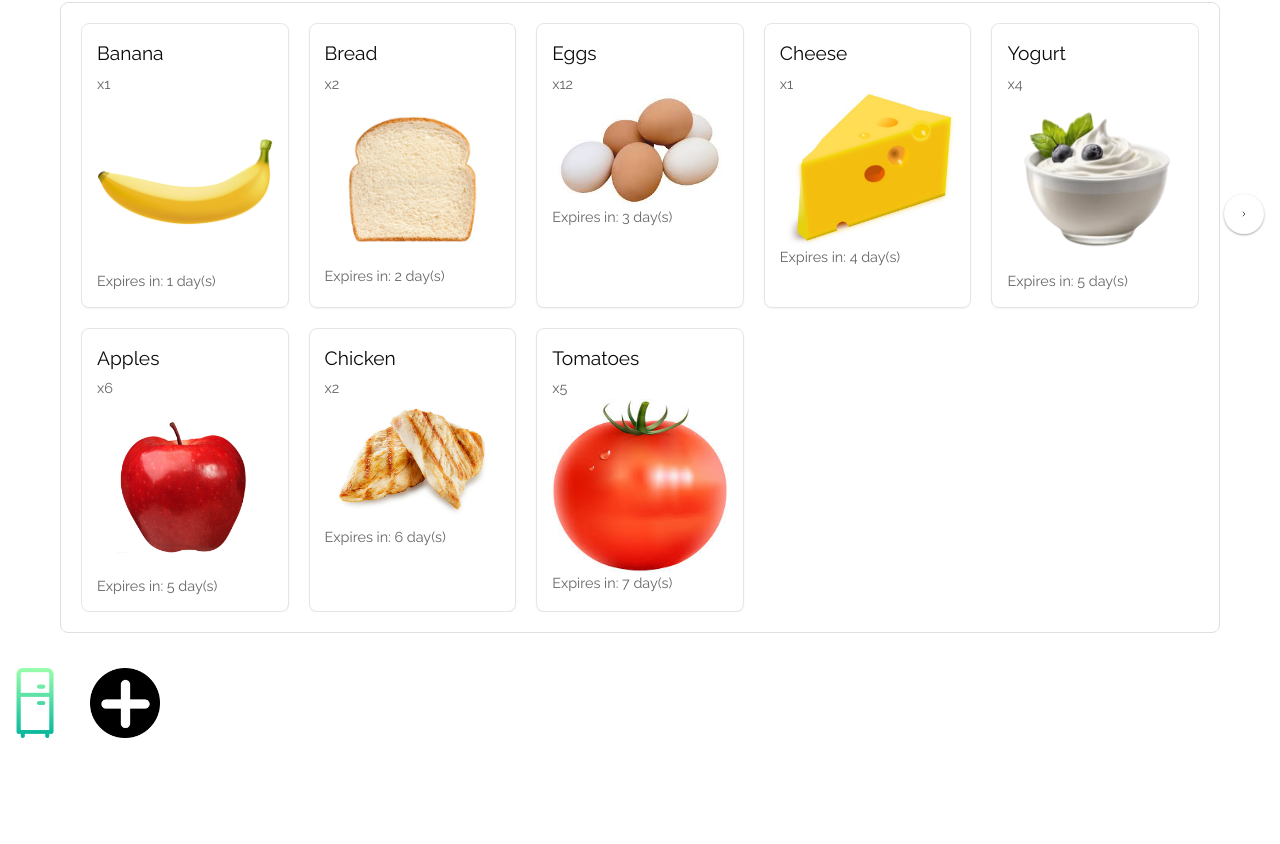
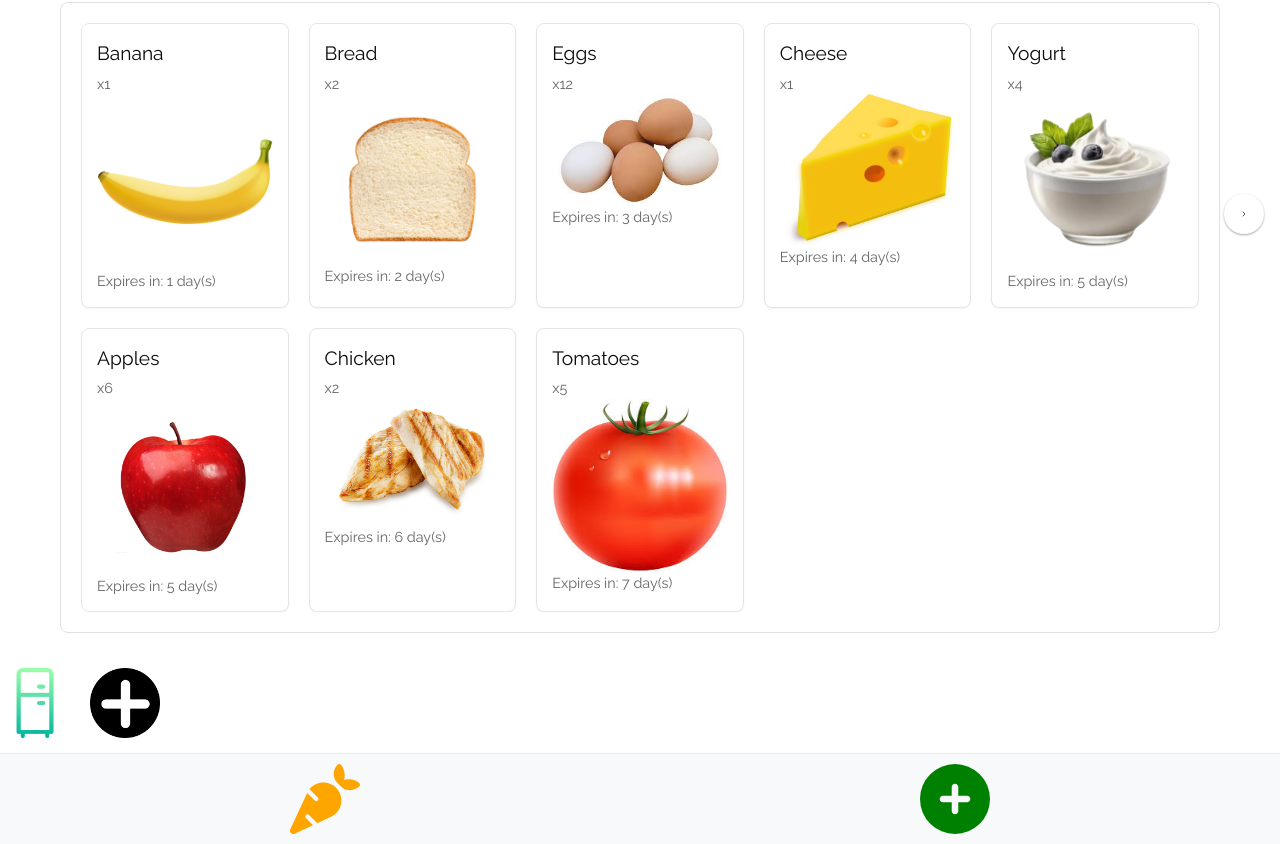
Before and after one commit to BrishaP/pantryPalV2, a Next.js app in the folder byte-sized-snacks/: page / in a window 1280 px wide. Shown: the part 186-1030 px from the top of the page. Before the commit the page ends 939 px from the top, so only its background shows below. Built offline with nearby package versions, Linux system fonts and the light colour scheme.

Commit message:
FooterTwo  button modified and links to different pages

```diff
--- a/byte-sized-snacks/package.json
+++ b/byte-sized-snacks/package.json
@@ -9,6 +9,11 @@
     "lint": "next lint"
   },
   "dependencies": {
+    "@fortawesome/fontawesome-svg-core": "^6.6.0",
+    "@fortawesome/free-brands-svg-icons": "^6.6.0",
+    "@fortawesome/free-regular-svg-icons": "^6.6.0",
+    "@fortawesome/free-solid-svg-icons": "^6.6.0",
+    "@fortawesome/react-fontawesome": "^0.2.2",
     "@radix-ui/react-dropdown-menu": "^2.1.1",
     "@radix-ui/react-scroll-area": "^1.1.0",
     "@radix-ui/react-slot": "^1.1.0",
@@ -19,6 +24,7 @@
     "next": "14.2.13",
     "react": "^18",
     "react-dom": "^18",
+    "styled-components": "^6.1.13",
     "tailwind-merge": "^2.5.2",
     "tailwindcss-animate": "^1.0.7",
     "yup": "^1.4.0"
--- a/byte-sized-snacks/src/Schema/index.js
+++ b/byte-sized-snacks/src/Schema/index.js
@@ -1,13 +1,13 @@
-import * as Yup from 'yup';
+// import * as Yup from 'yup';
 
-export const signupSchema = Yup.object({
-    name: Yup.string().min(3).max(12).required('Name is required'),
+// export const signupSchema = Yup.object({
+//     name: Yup.string().min(3).max(12).required('Name is required'),
 
 
 
-    quantity: Yup.number().min(1, 'Quantity must be at least 1').max(99, 'Quantity must be at most 99').required('Quantity is required'),
+//     quantity: Yup.number().min(1, 'Quantity must be at least 1').max(99, 'Quantity must be at most 99').required('Quantity is required'),
 
-    expiry_date: Yup.date().required('Expiry Date is required'),
+//     expiry_date: Yup.date().required('Expiry Date is required'),
 
-    category: Yup.string().min(3).max(12).required('Category is required'),
-})
+//     category: Yup.string().min(3).max(12).required('Category is required'),
+// })
--- a/byte-sized-snacks/src/app/layout.js
+++ b/byte-sized-snacks/src/app/layout.js
@@ -6,6 +6,8 @@ import localFont from "next/font/local";
 import "./globals.css";
 import Header from '/src/components/Header/Header';
 import Footer from '/src/components/Footer/Footer';
+import Footer1 from './../components/Footer/FooterTwo';
+
 
 const geistSans = localFont({
   src: "./fonts/GeistVF.woff",
@@ -39,6 +41,7 @@ export default function RootLayout({ children }) {
         { children }
         </main>
         <Footer />
+        <Footer1 />
       </body>
     </html>
   );
--- a/byte-sized-snacks/src/app/page.jsx
+++ b/byte-sized-snacks/src/app/page.jsx
@@ -4,7 +4,8 @@ import React, { useState } from 'react';
 import { ScrollArea } from '@/components/ui/scroll-area';
 import { Card, CardContent } from '@/components/ui/card';
 import { Button } from '@/components/ui/button';
-import ValidatingForm from '../components/Validating/Validating';
+
+
 import {
   DropdownMenu,
   DropdownMenuContent,
@@ -117,6 +118,7 @@ export default function Home( { additem } ) {
   return (
     <div className="container">
       <h1>Food Expiry Tracker</h1>
+
       <ScrollArea className="scrollArea">
         <div className="foodGrid">
           {foodItems.map((item) => (
@@ -140,6 +142,10 @@ export default function Home( { additem } ) {
             </Card>
           ))}
         </div>
+
+        <div>
+
+        </div>
       </ScrollArea>
       <Hoveradd />
 
@@ -151,7 +157,8 @@ export default function Home( { additem } ) {
           <div className="overlayContent">
             <h2>{selectedFood.name}</h2>
 
-            <ValidatingForm />
+
+
 
             <h3>{selectedFood.category}</h3>
             <div className="imageContainer">
@@ -212,6 +219,7 @@ export default function Home( { additem } ) {
           </div>
         </div>
       )}
+
     </div>
   );
 }
--- a/byte-sized-snacks/src/components/Footer/Footer.jsx
+++ b/byte-sized-snacks/src/components/Footer/Footer.jsx
@@ -1,13 +1,15 @@
 "use client";
 
 import React from 'react';
+import ReactDOM from 'react-dom'
 import Link from 'next/link';
 import styles from './Footer.module.css';
-import Image from "next/image"
-
+import Image from "next/image";
 
 
 const Footer = () => {
+
+
   const pageLinks = [
 
    { href: '/item', text: '', image: '/images/fridge.png' },
--- /dev/null
+++ b/byte-sized-snacks/src/components/Footer/FooterTwo.jsx
@@ -0,0 +1,41 @@
+"use client";
+
+import React from 'react';
+import Link from 'next/link';
+import { FontAwesomeIcon } from '@fortawesome/react-fontawesome';
+import { faCarrot, faCirclePlus } from '@fortawesome/free-solid-svg-icons';
+import styled from 'styled-components';
+
+const FooterContainer = styled.div`
+  display: flex;
+  justify-content: space-around;
+  align-items: center;
+  padding: 10px;
+  background-color: #f8f9fa;
+  border-top: 1px solid #e9ecef;
+`;
+
+const StyledCarrotIcon = styled(FontAwesomeIcon)`
+  color: orange;
+  font-size: 70px;
+`;
+
+const StyledCirclePlusIcon = styled(FontAwesomeIcon)`
+  color: green;
+  font-size: 70px;
+`;
+
+const FooterTwo = () => {
+  return (
+    <FooterContainer>
+      <Link href="/ListPages">
+        <StyledCarrotIcon icon={faCarrot} />
+      </Link>
+      <Link href="/AddItem">
+        <StyledCirclePlusIcon icon={faCirclePlus} />
+      </Link>
+    </FooterContainer>
+  );
+};
+
+export default FooterTwo;
--- a/byte-sized-snacks/src/components/Validating/Validating.js
+++ b/byte-sized-snacks/src/components/Validating/Validating.js
@@ -1,69 +1,69 @@
-import React from 'react';
+// import React from 'react';
 
-import { Formik, Form, Field } from 'formik';
+// import { Formik, Form, Field } from 'formik';
 
-import { signupSchema } from './../../Schema/index';
+// import { signupSchema } from './../../Schema/index';
 
-const initialValues = {
-    name: "",
-    category: "",
-    expiry_date: "",
-    quantity: "",
+// const initialValues = {
+//     name: "",
+//     category: "",
+//     expiry_date: "",
+//     quantity: "",
 
-}
+// }
 
-const App = () => {
+// const App = () => {
 
 
-    const onSubmit=(values, actions) => {
-        console.log(values);
-        actions.resetForm();
+//     const onSubmit=(values, actions) => {
+//         console.log(values);
+//         actions.resetForm();
 
-    }
+//     }
 
 
 
-    return (
-        <div className="app">
-            <Formik initialValues={initialValues} validationSchema={signupSchema} onSubmit={onSubmit}>
+//     return (
+//         <div className="app">
+//             <Formik initialValues={initialValues} validationSchema={signupSchema} onSubmit={onSubmit}>
 
 
-                {({ errors, touched }) => (
+//                 {({ errors, touched }) => (
 
-                    <Form className="signUpForm">
+//                     <Form className="signUpForm">
 
-                        <label htmlFor="name">Name:</label>
-                        <Field type="text" id="name" name="name" placeholder="Enter your name" />
+//                         <label htmlFor="name">Name:</label>
+//                         <Field type="text" id="name" name="name" placeholder="Enter your name" />
 
-                        <div className="error_container">
-                        {touched.name && errors.name && (
-                            <p className="form_error">{errors.name}</p>)}
-                        </div>
+//                         <div className="error_container">
+//                         {touched.name && errors.name && (
+//                             <p className="form_error">{errors.name}</p>)}
+//                         </div>
 
 
 
-                        <label htmlFor="name">Quantity:</label>
-                        <Field type="number" id="quantity" name="quantity" placeholder="Enter quantity" />
+//                         <label htmlFor="name">Quantity:</label>
+//                         <Field type="number" id="quantity" name="quantity" placeholder="Enter quantity" />
 
-                        <div className="error_container">
-                            {touched.quantity && errors.quantity && (
-                            <p className="form_error">{errors.quantity}</p>
-                            )}
-                        </div>
+//                         <div className="error_container">
+//                             {touched.quantity && errors.quantity && (
+//                             <p className="form_error">{errors.quantity}</p>
+//                             )}
+//                         </div>
 
 
-                        <button type="submit">
-                            Submit
-                        </button>
+//                         <button type="submit">
+//                             Submit
+//                         </button>
 
 
 
-                    </Form>
+//                     </Form>
 
-                )}
-            </Formik>
-        </div>
-    );
-};
+//                 )}
+//             </Formik>
+//         </div>
+//     );
+// };
 
-export default App;
+// export default App;
--- /dev/null
+++ b/byte-sized-snacks/src/pages/AddItem.js
@@ -0,0 +1,11 @@
+import React from 'react';
+
+const AddPage = () => {
+    return (
+        <>
+            <h1>Add Item</h1>
+        </>
+    );
+};
+
+export default AddPage;
--- a/byte-sized-snacks/src/pages/App1.js
+++ b/byte-sized-snacks/src/pages/App1.js
@@ -1,10 +1,10 @@
-import React from 'react';
-import ValidatingForm from '../components/Validating/Validating';
-const App = () => {
-    return (
-        <div>
-            <h1>Sign Up Form</h1>
-            <ValidatingForm />
-        </div>
-    );
-};
+// import React from 'react';
+// import ValidatingForm from '../components/Validating/Validating';
+// const App = () => {
+//     return (
+//         <div>
+//             <h1>Form</h1>
+//
+//         </div>
+//     );
+// };
--- /dev/null
+++ b/byte-sized-snacks/src/pages/ListPages.js
@@ -0,0 +1,11 @@
+import React from 'react';
+
+const ListPages = () => {
+    return (
+        <>
+            <h1>Item List</h1>
+        </>
+    );
+};
+
+export default ListPages;
```
Also changed, not shown: byte-sized-snacks/src/app/app1.jsx (added, +9 -0 lines), 1 other file (tests, documents, lock files or other folders).
